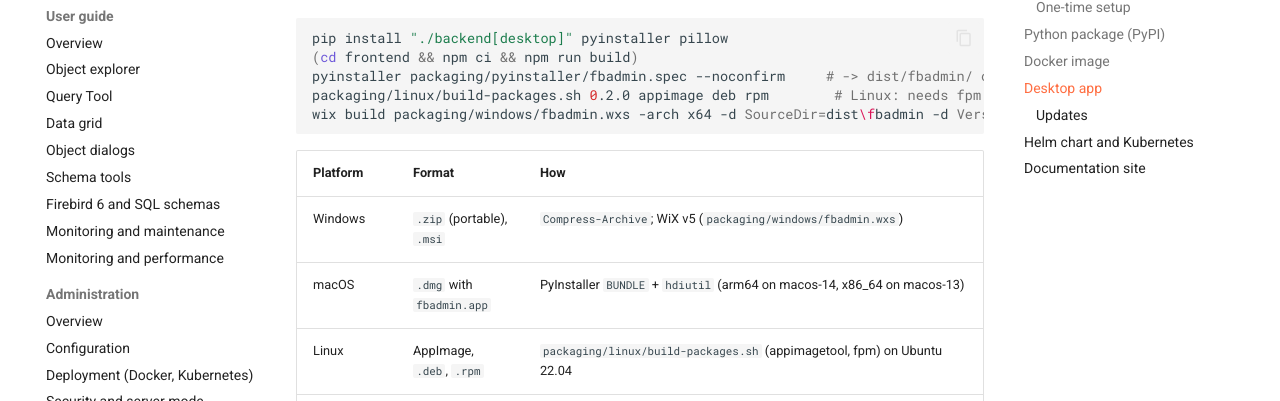
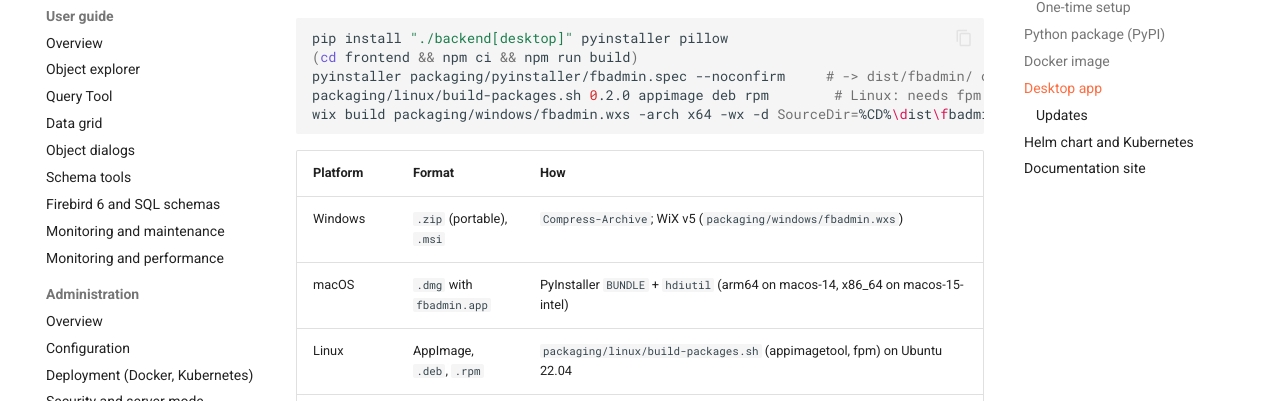
Before and after one commit to mariuz/fbadmin, an MkDocs documentation site: the page built from docs/PACKAGING.md, in a window 1280 px wide and 900 px high, scrolled down 1956 px. Shown: the part 155-556 px from the top of the window. Built offline with MkDocs 1.6.1 and Material for MkDocs 9.7.7, drawn with Linux system fonts in a browser that asks for light colours; comment, search, counter and statistics services are not loaded.

Commit message:
Desktop: absolute WiX SourceDir and -wx (the MSI was built empty and the install test caught it); macOS Intel builds on macos-15-intel (macos-13 retired)
Co-Authored-By: Claude Opus 5.5 <noreply@anthropic.com>
Claude-Session: https://claude.ai/code/session_01LswCuZ9FBUgatFktSaCaMj

````diff
--- a/docs/PACKAGING.md
+++ b/docs/PACKAGING.md
@@ -78,13 +78,13 @@ pip install "./backend[desktop]" pyinstaller pillow
 (cd frontend && npm ci && npm run build)
 pyinstaller packaging/pyinstaller/fbadmin.spec --noconfirm     # -> dist/fbadmin/ or dist/fbadmin.app
 packaging/linux/build-packages.sh 0.2.0 appimage deb rpm        # Linux: needs fpm (and rpmbuild)
-wix build packaging/windows/fbadmin.wxs -arch x64 -d SourceDir=dist\fbadmin -d Version=0.2.0 -o fbadmin.msi
+wix build packaging/windows/fbadmin.wxs -arch x64 -wx -d SourceDir=%CD%\dist\fbadmin -d Version=0.2.0 -o fbadmin.msi
 ```
 
 | Platform | Format | How |
 |---|---|---|
 | Windows | `.zip` (portable), `.msi` | `Compress-Archive`; WiX v5 (`packaging/windows/fbadmin.wxs`) |
-| macOS | `.dmg` with `fbadmin.app` | PyInstaller `BUNDLE` + `hdiutil` (arm64 on macos-14, x86_64 on macos-13) |
+| macOS | `.dmg` with `fbadmin.app` | PyInstaller `BUNDLE` + `hdiutil` (arm64 on macos-14, x86_64 on macos-15-intel) |
 | Linux | AppImage, `.deb`, `.rpm` | `packaging/linux/build-packages.sh` (appimagetool, fpm) on Ubuntu 22.04 |
 | Linux | Flatpak | `packaging/flatpak/io.github.mariuz.fbadmin.yml` (GNOME runtime). The `flatpak` job in `desktop.yml` builds a `.flatpak` bundle, and a failure there doesn't fail the workflow. |
 
````
Also changed, not shown: 3 other files.
